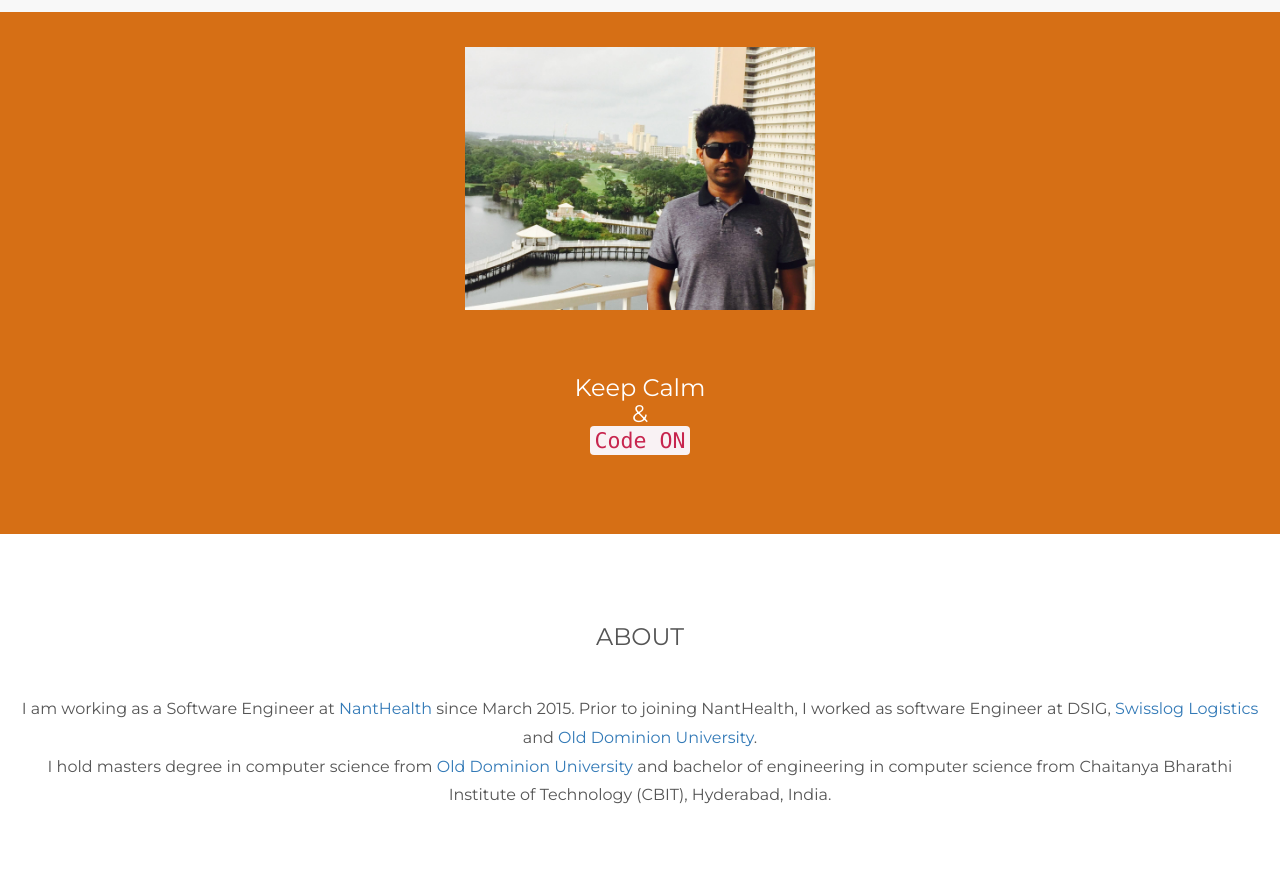
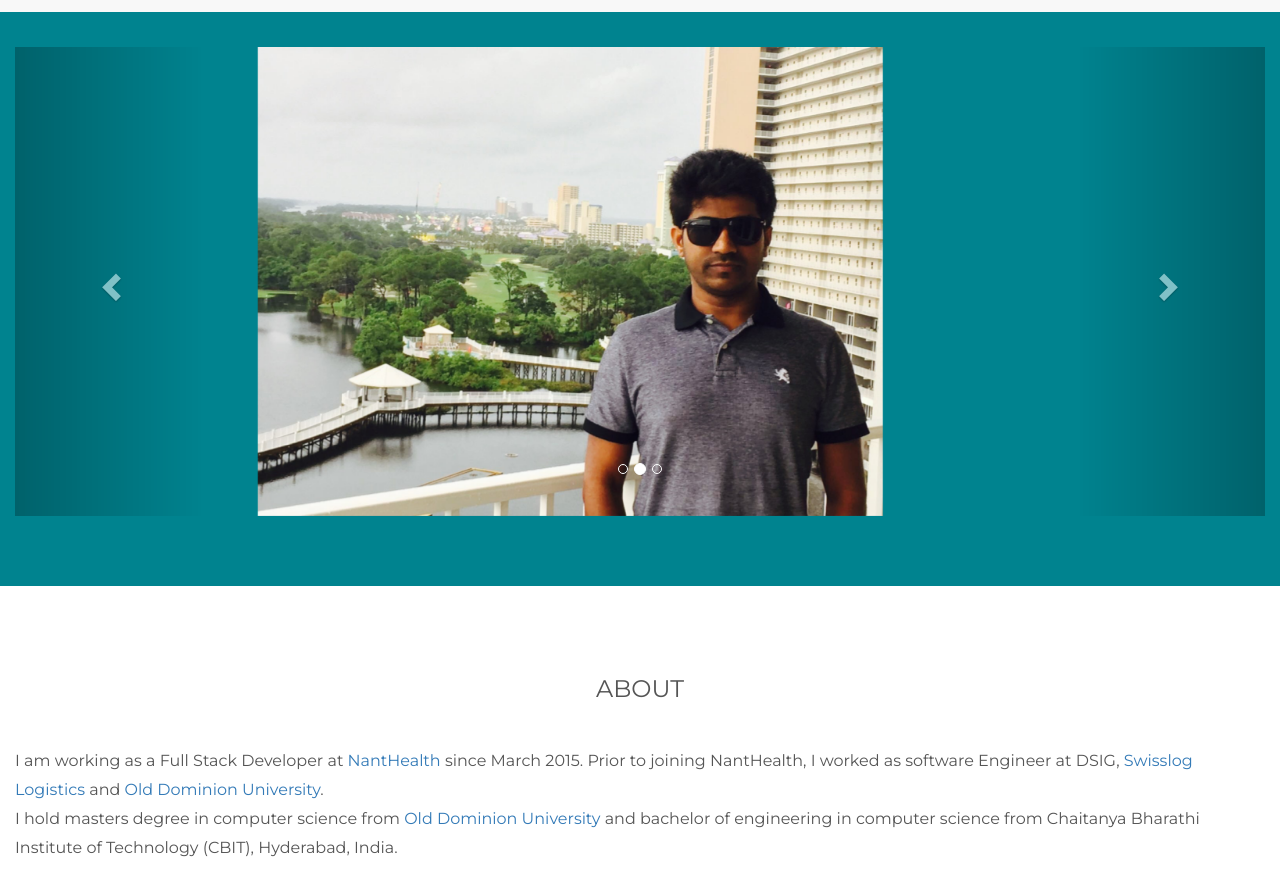
Before and after one commit to rahulganta/rahulganta.github.io, a plain HTML site: page index.html in a window 1280 px wide. Shown: the part 68-952 px from the top of the page. Drawn offline with nearby package versions, Linux system fonts and the light colour scheme.

Commit message:
added carousal

```diff
--- a/css/theme.css
+++ b/css/theme.css
@@ -10,7 +10,7 @@
 	  background-repeat: no-repeat;
 	  background-size: 100%;
       background-color: #1abc9c; */ /* Green */
-	  background-color: #d66f15;
+	  background-color: #00838f /*#d66f15*/;
 	  color: white;
       /* color: #ffffff; */
   }
@@ -49,3 +49,9 @@
   .navbar-nav  li a:hover {
       color: #1abc9c !important;
   }
+
+  .carousel-inner .item img,
+  .carousel-inner .item a img {
+      width: 50%;
+      margin: auto;
+  }
--- a/index.html
+++ b/index.html
@@ -12,7 +12,7 @@
   <script src="https://ajax.googleapis.com/ajax/libs/jquery/1.12.4/jquery.min.js"></script>
   <script src="https://maxcdn.bootstrapcdn.com/bootstrap/3.3.7/js/bootstrap.min.js"></script>
   <style>
-
+	<!-- css -->
   </style>
 </head>
 <body>
@@ -41,16 +41,57 @@
 </nav>
 
 <!-- First Container -->
-<div id="profile" class="container-fluid bg-1 text-center">
-  <h3 class="margin"> </h3>
-  <img src="img/profile_pic.JPG" class="img-responsive img-square margin" style="display:inline" alt="profile_pic" width="350" height="350">
-  <h3>Keep Calm <br/>&<br/> <code>Code ON</code></h3>
+<div id="tittle" class="container-fluid bg-1 text-center">
+ <h3 class="margin"> </h3>
+   <!-- <img src="img/profile_pic.JPG" class="img-responsive img-square margin" style="display:inline" alt="profile_pic" width="750" height="350">
+  <h3>KEEP CALM <br/>&<br/> <code>CODE ON</code></h3> -->
+  <div id="myCarousel" class="carousel slide" data-ride="carousel">
+	<!-- Indicators -->
+    <ol class="carousel-indicators">
+      <li data-target="#myCarousel" data-slide-to="0" class="active"></li>
+      <li data-target="#myCarousel" data-slide-to="1"></li>
+      <li data-target="#myCarousel" data-slide-to="2"></li>
+    </ol>
+
+	<!-- Wrapper for slides -->
+    <div class="carousel-inner" role="listbox">
+		<div class="item active">
+			<img src="img/profile_pic.JPG" class="img-responsive img-square margin" alt="profilepic" width="460" height="345">
+			<div class="carousel-caption">
+			  <!-- <h3 class="margin">KEEP CALM <br/>&<br/> <code>CODE ON</code></h3> -->
+			</div>
+      </div>
+	  <div class="item">
+        <img src="img/programmer-desk.png" class="img-responsive img-square margin" alt="desk">
+        <div class="carousel-caption">
+          <h3 class="margin">KEEP CALM <br/>&<br/> <code>CODE ON</code></h3>
+        </div>
+      </div>
+
+      <div class="item">
+        <img src="img/full-stack-freaking-awesome.jpg" class="img-responsive img-square margin" alt="fullstack developer">
+        <div class="carousel-caption">
+          <!-- <h3 class="margin">The Full Stack Developer</h3> -->
+        </div>
+      </div>
+	</div>
+		  <!-- Left and right controls -->
+    <a class="left carousel-control" href="#myCarousel" role="button" data-slide="prev">
+      <span class="glyphicon glyphicon-chevron-left" aria-hidden="true"></span>
+      <span class="sr-only">Previous</span>
+    </a>
+    <a class="right carousel-control" href="#myCarousel" role="button" data-slide="next">
+      <span class="glyphicon glyphicon-chevron-right" aria-hidden="true"></span>
+      <span class="sr-only">Next</span>
+    </a>
+
+  </div>
 </div>
 
 <!-- Second Container -->
-<div id="about" class="container-fluid bg-2 text-center">
-  <h3 class="margin">ABOUT</h3>
-  <p text-align="left">I am working as a Software Engineer at <a href="http://nanthealth.com">NantHealth</a> since March 2015. Prior to joining NantHealth, I worked as software Engineer at DSIG,
+<div id="about" class="container-fluid bg-2 ">
+  <h3 class="margin text-center">ABOUT</h3>
+  <p text-align="left">I am working as a Full Stack Developer at <a href="http://nanthealth.com">NantHealth</a> since March 2015. Prior to joining NantHealth, I worked as software Engineer at DSIG,
 	<a href="http://www.swisslog.com/en">Swisslog Logistics</a> and
 	<a href="https://www.odu.edu/its">Old Dominion University</a>.<br/>
 	I hold masters degree in computer science from <a href="https://www.odu.edu">Old Dominion University</a> and
@@ -89,6 +130,7 @@
 	<p class="alert alert-danger"><span class="glyphicon glyphicon-alert"></span> under progress</P>
     </div>
   </div>
+  <!-- skills -->
   <h3 class="margin">SKILLS</h3>
 		<ul class="list-inline list-group">
 		<span class="label label-default">Java</span>
@@ -147,7 +189,6 @@
 
     </ul>
 </div>
-
 <!-- Footer -->
 <footer class="text-center">
  <div class="footer-above bg-4">
@@ -167,7 +208,7 @@
 				<ul class="list-inline">
 					<li><a href="https://www.facebook.com/gantarahul"><i class="fa fa-facebook-official"></i></a></li>
 					<li><a href=""><i class="fa fa-twitter-square" aria-hidden="true"></a></i></li>
-					<li><a href=""><i class="fa fa-linkedin-square" aria-hidden="true"></i></a></li>
+					<li><a href="https://www.linkedin.com/profile/preview?locale=en_US&trk=prof-0-sb-preview-primary-button" target="_blank"><i class="fa fa-linkedin-square" aria-hidden="true"></i></a></li>
 				</ul>
 			</div>
 			<div class="col-lg-4">
@@ -181,7 +222,8 @@
  </div>
  <div class="footer-below bg-4">
 	 <div class="container" height="20px">
-		  <p>Copyright &copy; 2016 Rahul Ganta. All Rights Reserved</p>
+		<hr>
+		<h6>Copyright &copy; 2016 Rahul Ganta. All Rights Reserved</h6>
 	 </div>
  </div>
 </footer>
```
Also changed, not shown: img/full-stack-freaking-awesome.jpg (added), img/programmer-desk.png (added).
